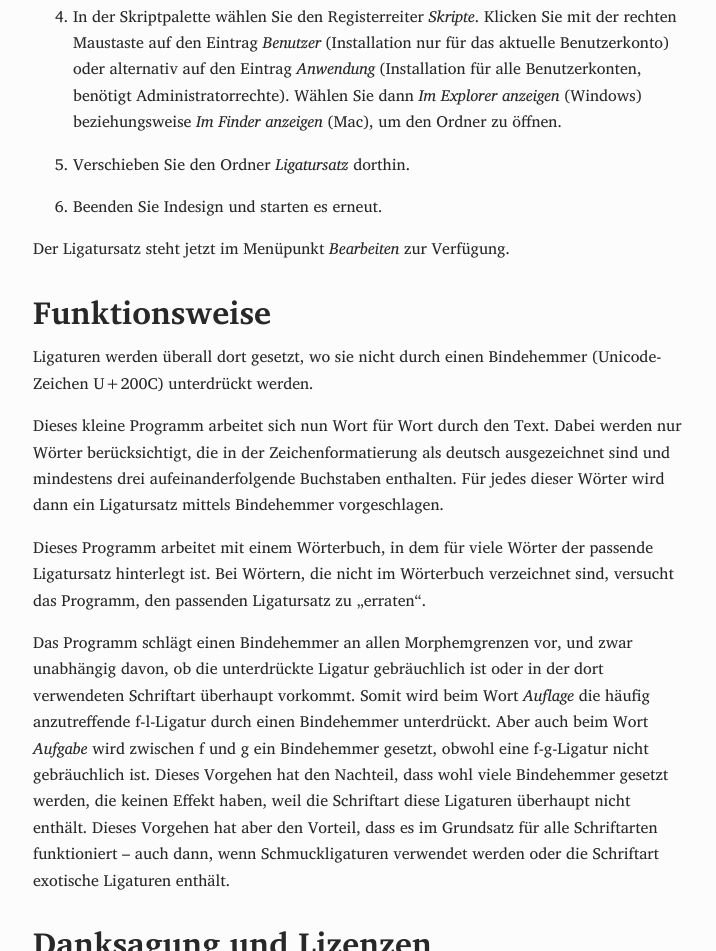
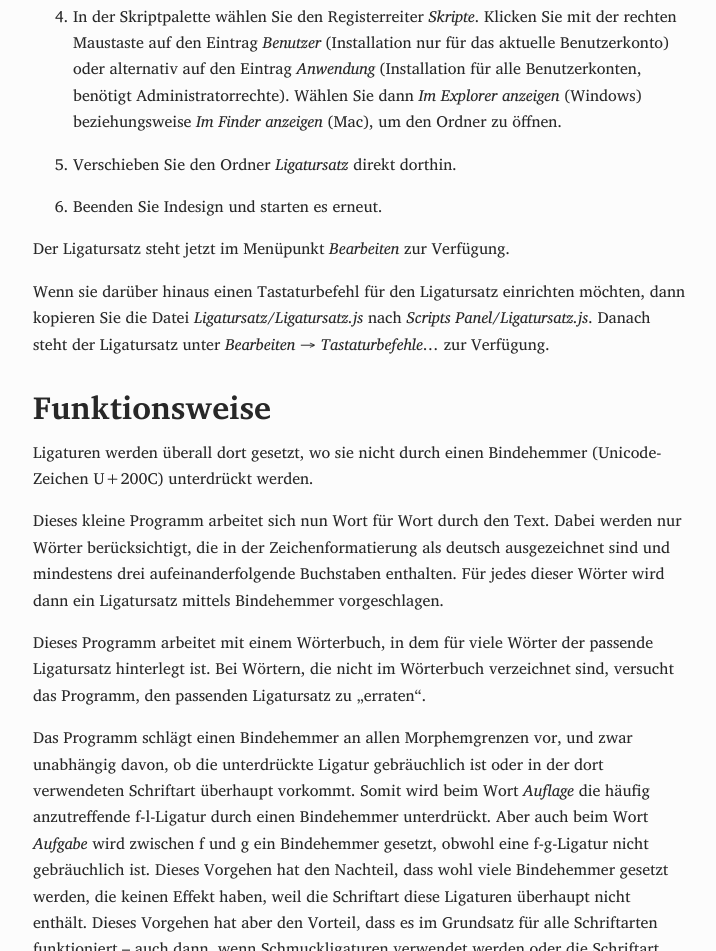
Before and after one commit to sommerluk/Ligatursatz, a plain HTML site: page help/index.html in a window 1280 px wide. Shown: the part 944-1895 px from the top of the page, without its empty margins (279-995 px from the left). Drawn offline with Linux system fonts and the light colour scheme.

Commit message:
Documentation for 0.2.3

```diff
--- a/help/index.html
+++ b/help/index.html
@@ -129,7 +129,8 @@
     </li>
     <li>
       <p>
-        Verschieben Sie den Ordner <i>Ligatursatz</i> dorthin.
+        Ver&shy;schieben Sie den Ordner
+        <i>Ligatursatz</i> direkt dort&shy;hin.
       </p>
     </li>
     <li>
@@ -139,7 +140,17 @@
     </li>
   </ol>
   <p>
-    Der Ligatur&shy;satz steht jetzt im Menü&shy;punkt <i>Bearbeiten</i>
+    Der Ligatur&shy;satz steht jetzt im
+    Menü&shy;punkt <i>Bearbeiten</i>
+    zur Ver&shy;fügung.
+  </p>
+  <p>
+    Wenn sie darüber hinaus einen Tastatur&shy;befehl
+    für den Ligatur&shy;satz ein&shy;richten möchten, dann
+    kopieren Sie die Datei <i>Ligatursatz/&#8203;Ligatursatz.js</i>
+    nach <i>Scripts&nbsp;Panel/&#8203;Ligatursatz.js</i>.
+    Danach steht der Ligatur&shy;satz unter
+    <i>Bearbeiten&nbsp;→ Tastaturbefehle…</i>
     zur Ver&shy;fügung.
   </p>
 
```
